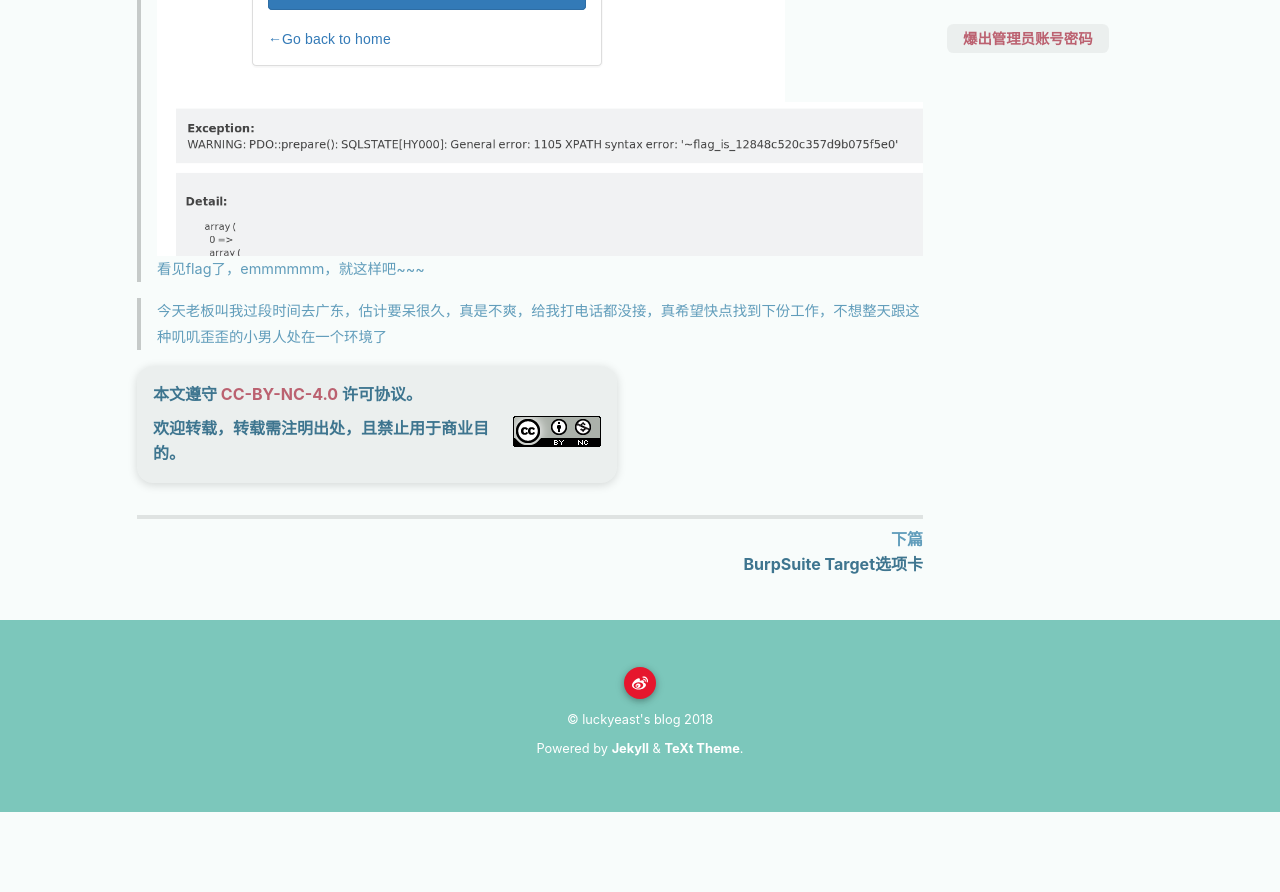
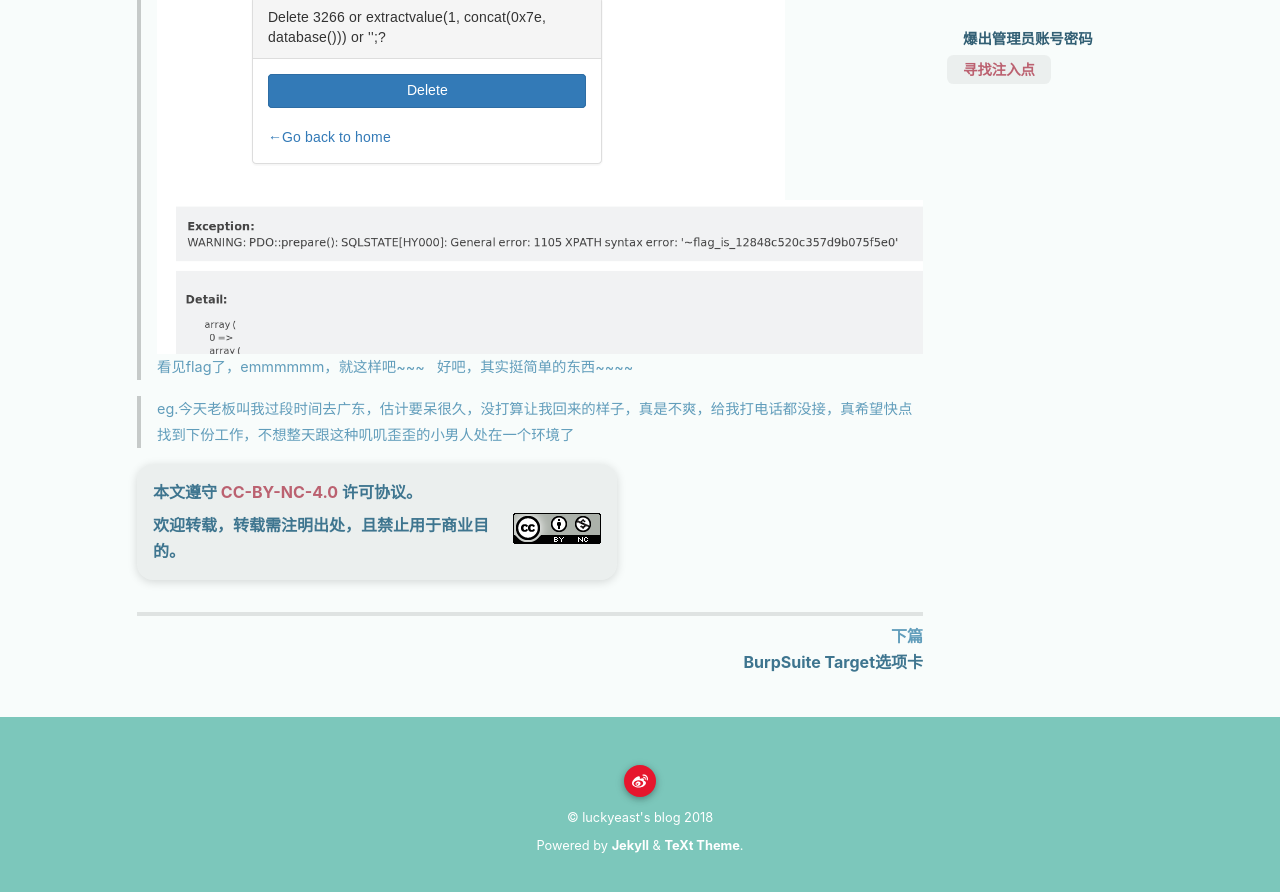
Before and after one commit to xingruidong95/xingruidong95.github.io, a Jekyll site: the page built from _posts/2018-04-20-第一次CTF？.md, in a window 1280 px wide and 900 px high, scrolled down 2821 px. Shown: the top 892 px of the window. Built offline with Jekyll 4.4.1, drawn with Linux system fonts in a browser that asks for light colours; nearby versions of some CDN libraries; before the commit the page ends 3633 px from its top, so only the background shows below that.

Commit message:
Update 2018-04-20-第一次CTF？.md

```diff
--- a/_posts/2018-04-20-第一次CTF？.md
+++ b/_posts/2018-04-20-第一次CTF？.md
@@ -20,6 +20,7 @@ tags: CTF
 ![3](/xingruidong95.github.io/photo/4.png)
 密码值是经过md5加密的，我们在网站上解密~
 ![4](/xingruidong95.github.io/photo/11.png)
+## 寻找注入点
 然后带着管理员账号与密码，登录后发现解密变得不一样了，在每个人的留言上多了个delete选项（果然管理员就是不一样，哼~）
 ![5](/xingruidong95.github.io/photo/5.png)
 我们试下delete，产生了注入点，报错信息来了，爆出了delete语句~
@@ -34,5 +35,6 @@ tags: CTF
 ![9](/xingruidong95.github.io/photo/9.png)
 ![10](/xingruidong95.github.io/photo/10.png)
 看见flag了，emmmmmm，就这样吧~~~
+好吧，其实挺简单的东西~~~~
 
->今天老板叫我过段时间去广东，估计要呆很久，真是不爽，给我打电话都没接，真希望快点找到下份工作，不想整天跟这种叽叽歪歪的小男人处在一个环境了
+>eg.今天老板叫我过段时间去广东，估计要呆很久，没打算让我回来的样子，真是不爽，给我打电话都没接，真希望快点找到下份工作，不想整天跟这种叽叽歪歪的小男人处在一个环境了
```
